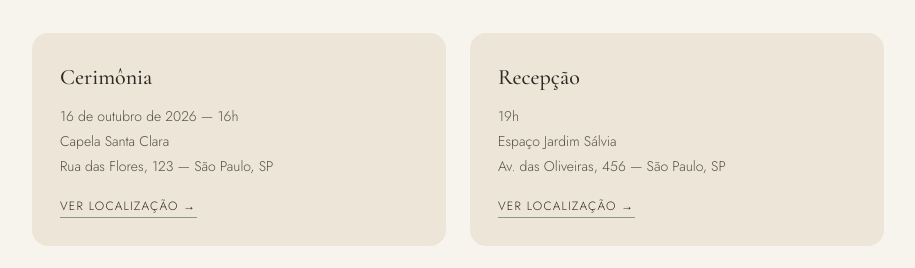
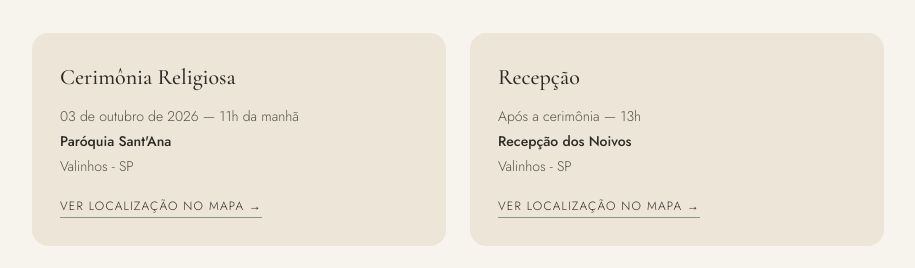
Before and after one commit to tiagostz/wedding, a React (Vite) app in the folder frontend/: page / in a window 1280 px wide. Shown: the part 2486-2754 px from the top of the page, without its empty margins (182-1097 px from the left). Built offline with nearby package versions, Linux system fonts and the light colour scheme; no server answers.

Commit message:
fix: update date to 03/10/2026 and venue to Paroquia Sant Ana Valinhos at 11h

```diff
--- a/frontend/src/App.tsx
+++ b/frontend/src/App.tsx
@@ -14,8 +14,8 @@ const WEDDING_DATA: Wedding = {
   slug: "tiago-e-thayanne",
   partner1Name: "Tiago",
   partner2Name: "Thayanne",
-  tagline: "Vamos nos casar! Contamos com a sua presença para celebrar esse dia com a gente.",
-  weddingDate: "2026-10-16T16:00:00",
+  tagline: "Vamos nos casar! Contamos com a sua presença para celebrar esse dia especial com a gente.",
+  weddingDate: "2026-10-03T11:00:00",
   storyText: "Uma pequena linha do tempo com os momentos que nos trouxeram até aqui.",
   heroImageUrl: "/images/hero_bg.jpg",
 };
--- a/frontend/src/components/EventDetails.tsx
+++ b/frontend/src/components/EventDetails.tsx
@@ -11,24 +11,24 @@ export function EventDetails() {
       <div className="grid grid-cols-1 sm:grid-cols-2 gap-6 text-left">
         <div className="bg-[#EDE6D8] rounded-[16px] p-7">
           <h3 className="font-display text-[22px] font-medium text-[#2E2A26] mb-3">
-            Cerimônia
+            Cerimônia Religiosa
           </h3>
           <p className="text-[14px] text-[#2E2A26]/80 my-1 font-light">
-            16 de outubro de 2026 — 16h
+            03 de outubro de 2026 — 11h da manhã
+          </p>
+          <p className="text-[14px] font-medium text-[#2E2A26] my-1">
+            Paróquia Sant'Ana
           </p>
           <p className="text-[14px] text-[#2E2A26]/80 my-1 font-light">
-            Capela Santa Clara
-          </p>
-          <p className="text-[14px] text-[#2E2A26]/80 my-1 font-light">
-            Rua das Flores, 123 — São Paulo, SP
+            Valinhos - SP
           </p>
           <a
-            href="https://maps.google.com"
+            href="https://www.google.com/maps/search/?api=1&query=Par%C3%B3quia+Sant%27Ana+Valinhos"
             target="_blank"
             rel="noopener noreferrer"
-            className="inline-block mt-4 text-[12px] uppercase tracking-[0.1em] border-b border-[#8A9A80] pb-[2px] text-[#2E2A26]"
+            className="inline-block mt-4 text-[12px] uppercase tracking-[0.1em] border-b border-[#8A9A80] pb-[2px] text-[#2E2A26] hover:text-[#8A9A80] transition-colors"
           >
-            Ver localização →
+            Ver localização no mapa →
           </a>
         </div>
 
@@ -37,21 +37,21 @@ export function EventDetails() {
             Recepção
           </h3>
           <p className="text-[14px] text-[#2E2A26]/80 my-1 font-light">
-            19h
+            Após a cerimônia — 13h
+          </p>
+          <p className="text-[14px] font-medium text-[#2E2A26] my-1">
+            Recepção dos Noivos
           </p>
           <p className="text-[14px] text-[#2E2A26]/80 my-1 font-light">
-            Espaço Jardim Sálvia
-          </p>
-          <p className="text-[14px] text-[#2E2A26]/80 my-1 font-light">
-            Av. das Oliveiras, 456 — São Paulo, SP
+            Valinhos - SP
           </p>
           <a
-            href="https://maps.google.com"
+            href="https://www.google.com/maps/search/?api=1&query=Valinhos+SP"
             target="_blank"
             rel="noopener noreferrer"
-            className="inline-block mt-4 text-[12px] uppercase tracking-[0.1em] border-b border-[#8A9A80] pb-[2px] text-[#2E2A26]"
+            className="inline-block mt-4 text-[12px] uppercase tracking-[0.1em] border-b border-[#8A9A80] pb-[2px] text-[#2E2A26] hover:text-[#8A9A80] transition-colors"
           >
-            Ver localização →
+            Ver localização no mapa →
           </a>
         </div>
       </div>
--- a/frontend/src/components/Footer.tsx
+++ b/frontend/src/components/Footer.tsx
@@ -8,7 +8,7 @@ export function Footer() {
         Com amor, Tiago &amp; Thayanne
       </p>
       <p className="text-[13px] text-[#F7F4EE]/70 m-[4px_0] font-light">
-        16 de outubro de 2026
+        03 de outubro de 2026
       </p>
     </footer>
   );
```
Also changed, not shown: 1 other file (tests, documents, lock files or other folders).
